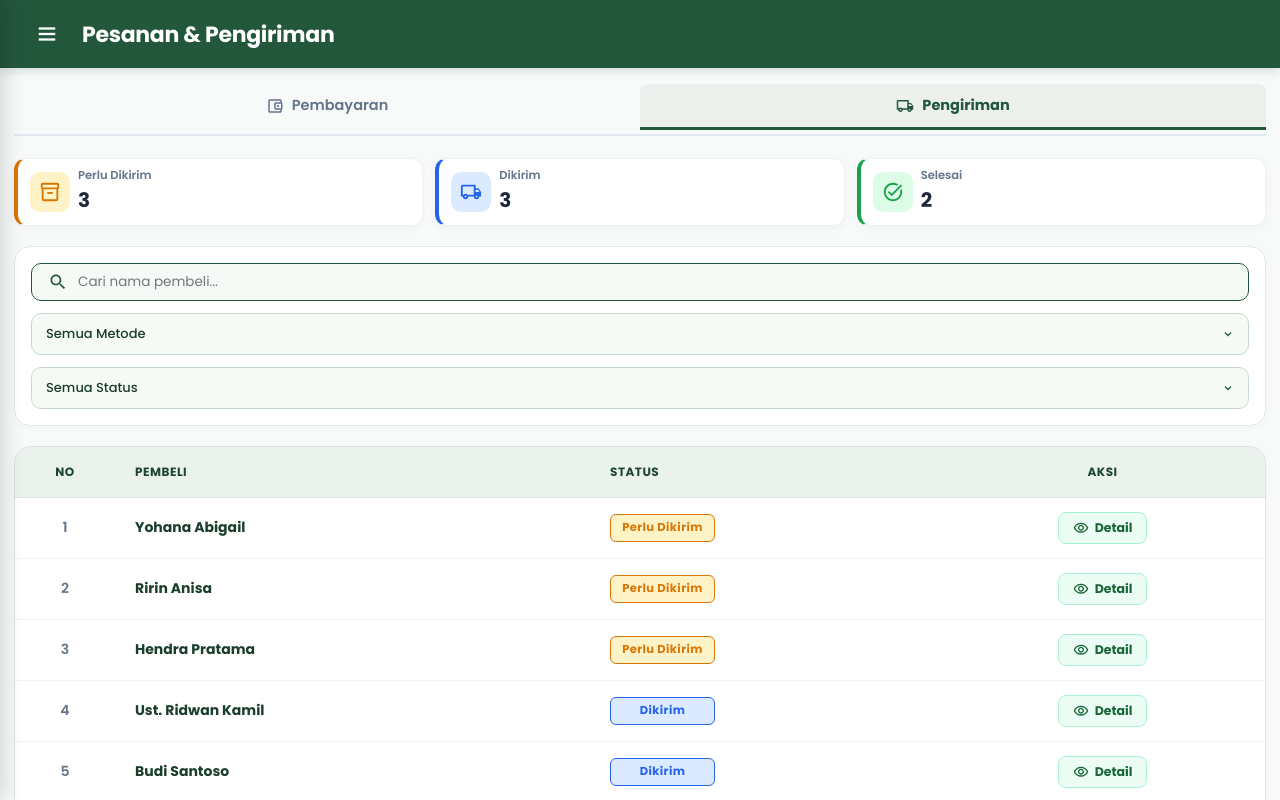
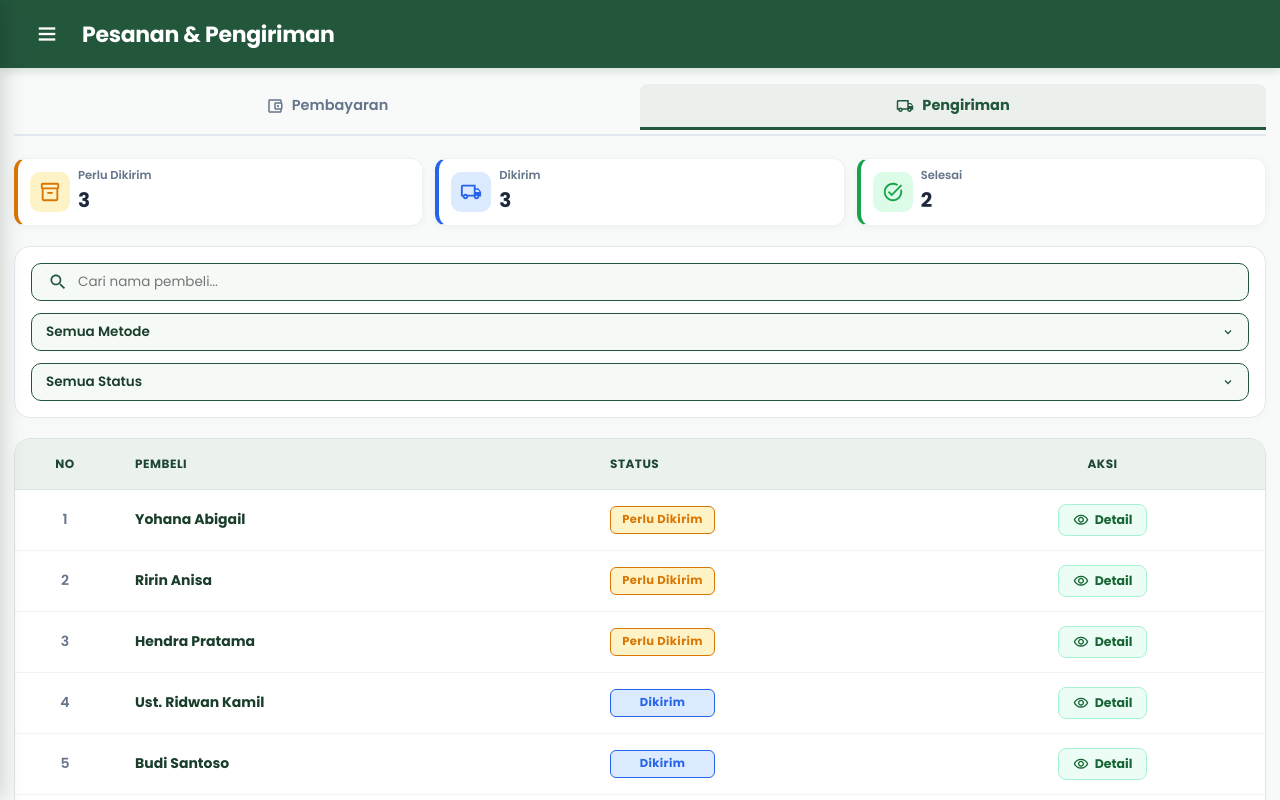
Before and after one commit to yohanaabigaill/Inventory-Pembelajaran, a React (Vite) app: page /status-pengiriman in a window 1280 px wide. Shown: the top 800 px of the page. Built offline with nearby package versions, Linux system fonts and the light colour scheme.

Commit message:
perbaikan border filter di halaman pengiriman

```diff
--- a/src/pages/StatusPengiriman.jsx
+++ b/src/pages/StatusPengiriman.jsx
@@ -211,6 +211,7 @@ function CustomDropdown({
   disabled = false
 }) {
   const [isOpen, setIsOpen] = useState(false);
+  const [isHovered, setIsHovered] = useState(false);
   const containerRef = useRef(null);
 
   useEffect(() => {
@@ -244,6 +245,8 @@ function CustomDropdown({
         onClick={() => {
           if (!disabled) setIsOpen(!isOpen);
         }}
+        onMouseEnter={() => setIsHovered(true)}
+        onMouseLeave={() => setIsHovered(false)}
         title={disabled ? 'Status sudah selesai (tidak dapat diubah lagi)' : undefined}
         style={{
           display: 'flex',
@@ -251,17 +254,22 @@ function CustomDropdown({
           justifyContent: 'space-between',
           cursor: disabled ? 'not-allowed' : 'pointer',
           boxSizing: 'border-box',
-          padding: '10px 14px',
+          padding: '8px 14px',
           minHeight: '38px',
-          fontSize: '13px',
-          fontWeight: '500',
-          border: '1px solid #c7d9cd',
+          fontSize: '13.5px',
+          fontWeight: '600',
+          border: '1px solid #23573c',
           borderRadius: '10px',
           backgroundColor: '#f6faf7',
           color: '#1a3e2b',
           transition: 'all 0.2s ease',
-          borderColor: isOpen && !disabled ? '#23573c' : (selectStyle.borderColor || '#c7d9cd'),
-          boxShadow: isOpen && !disabled ? '0 0 0 3px rgba(35, 87, 60, 0.15)' : 'none',
+          borderColor: isOpen && !disabled ? '#23573c' : (selectStyle.borderColor || '#23573c'),
+          boxShadow:
+            isOpen && !disabled
+              ? '0 0 0 3px rgba(35, 87, 60, 0.15)'
+              : isHovered && !disabled
+              ? '0 0 0 3px rgba(35, 87, 60, 0.1)'
+              : 'none',
           ...selectStyle,
           ...(disabled
             ? {
@@ -354,10 +362,10 @@ function CustomDatePicker({
   value,
   onChange,
   disabled = false,
-  title = 'Pilih tanggal pengiriman',
   style = {}
 }) {
   const [isOpen, setIsOpen] = useState(false);
+  const [isHovered, setIsHovered] = useState(false);
   const [isMonthYearOpen, setIsMonthYearOpen] = useState(false);
   const [alignRight, setAlignRight] = useState(false);
   const containerRef = useRef(null);
@@ -569,7 +577,8 @@ function CustomDatePicker({
             setIsMonthYearOpen(false);
           }
         }}
-        title={title}
+        onMouseEnter={() => setIsHovered(true)}
+        onMouseLeave={() => setIsHovered(false)}
         style={{
           display: 'flex',
           alignItems: 'center',
@@ -580,12 +589,17 @@ function CustomDatePicker({
           minHeight: '34px',
           fontSize: '12.5px',
           fontWeight: '600',
-          border: '1px solid #cbd5e1',
+          border: disabled ? '1px solid #cbd5e1' : '1px solid #23573c',
           borderRadius: '10px',
-          backgroundColor: disabled ? '#f1f5f9' : '#ffffff',
+          backgroundColor: disabled ? '#f1f5f9' : '#f6faf7',
           color: disabled ? '#64748b' : value ? '#1e293b' : '#94a3b8',
           transition: 'all 0.2s ease',
-          boxShadow: isOpen && !disabled ? '0 0 0 3px rgba(35, 87, 60, 0.15)' : 'none'
+          boxShadow:
+            isOpen && !disabled
+              ? '0 0 0 3px rgba(35, 87, 60, 0.15)'
+              : isHovered && !disabled
+              ? '0 0 0 3px rgba(35, 87, 60, 0.1)'
+              : 'none'
         }}
       >
         <span style={{ overflow: 'hidden', textOverflow: 'ellipsis', whiteSpace: 'nowrap' }}>
@@ -1137,11 +1151,6 @@ function DetailPengirimanModal({
                     setSelectedDetail((prev) => ({ ...prev, tanggalKirim: newDate }))
                   }
                   disabled={selectedDetail.status === 'Selesai'}
-                  title={
-                    selectedDetail.status === 'Selesai'
-                      ? 'Status sudah selesai (tanggal tidak dapat diubah)'
-                      : 'Pilih atau ubah tanggal pengiriman'
-                  }
                 />
               </div>
             </div>
@@ -1224,7 +1233,6 @@ function DetailPengirimanModal({
                           handleCopyKwitansi(selectedDetail.noKwitansi);
                         }}
                         style={isCopied ? styles.btnCopySuccess : styles.btnCopyResiSimple}
-                        title={isCopied ? 'Nomor kwitansi tersalin!' : 'Salin No. Kwitansi'}
                       >
                         {isCopied ? (
                           <>
@@ -1336,7 +1344,6 @@ function DetailPengirimanModal({
                   alt="Foto Bukti Diterima"
                   style={{ ...styles.detailReceiptImg, cursor: 'pointer' }}
                   onClick={() => onPreviewProof(selectedDetail.buktiSampai?.fotoUrl || buktiSampaiImg)}
-                  title="Klik untuk memperbesar foto bukti"
                 />
               </div>
             </div>
@@ -1349,6 +1356,8 @@ function DetailPengirimanModal({
             type="button"
             onClick={onClose}
             style={styles.btnModalClose}
+            onMouseEnter={(e) => (e.currentTarget.style.backgroundColor = '#f1f5f3')}
+            onMouseLeave={(e) => (e.currentTarget.style.backgroundColor = '#ffffff')}
           >
             Batal
           </button>
@@ -1377,6 +1386,7 @@ export default function StatusPengiriman() {
   const [currentPage, setCurrentPage] = useState(1);
   const itemsPerPage = 8;
   const [notification, setNotification] = useState(null);
+  const toastTimeoutRef = useRef(null);
 
   // Modal State
   const [selectedDetail, setSelectedDetail] = useState(null);
@@ -1384,9 +1394,22 @@ export default function StatusPengiriman() {
 
   // Notifikasi
   const showToast = (message, type = 'success') => {
+    if (toastTimeoutRef.current) {
+      clearTimeout(toastTimeoutRef.current);
+    }
     setNotification({ message, type });
-    setTimeout(() => setNotification(null), 4000);
+    toastTimeoutRef.current = setTimeout(() => {
+      setNotification(null);
+    }, 4000);
   };
+
+  useEffect(() => {
+    return () => {
+      if (toastTimeoutRef.current) {
+        clearTimeout(toastTimeoutRef.current);
+      }
+    };
+  }, []);
 
   // Filter Data
   const filteredPengiriman = useMemo(() => {
@@ -1436,7 +1459,7 @@ export default function StatusPengiriman() {
     setPengirimanList((prevList) =>
       prevList.map((item) => (item.id === updatedDetail.id ? { ...updatedDetail } : item))
     );
-    showToast('Perubahan data pengiriman berhasil disimpan!', 'success');
+    showToast('Status pengiriman berhasil diperbarui!', 'success');
     setSelectedDetail(null);
   };
 
@@ -1473,7 +1496,7 @@ export default function StatusPengiriman() {
         />
 
         <main style={styles.contentBody} className="content-body-responsive">
-          {/* Toast Notifikasi */}
+          {/* Toast Notification */}
           {notification && (
             <div
               className="toast-responsive"
@@ -2370,9 +2393,9 @@ const styles = {
     flexWrap: 'wrap'
   },
   btnModalClose: {
-    padding: '8px 20px',
+    padding: '9px 20px',
     borderRadius: '8px',
-    border: '1.5px solid #23573c',
+    border: '1px solid #23573c',
     backgroundColor: '#ffffff',
     color: '#23573c',
     fontSize: '13px',
```
